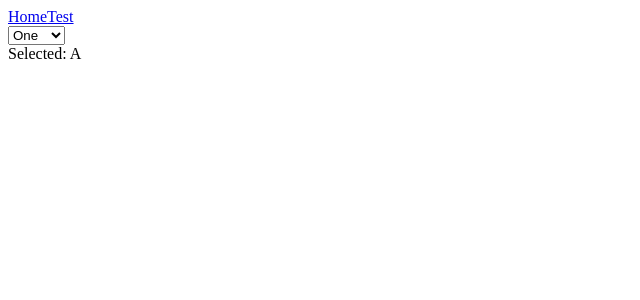
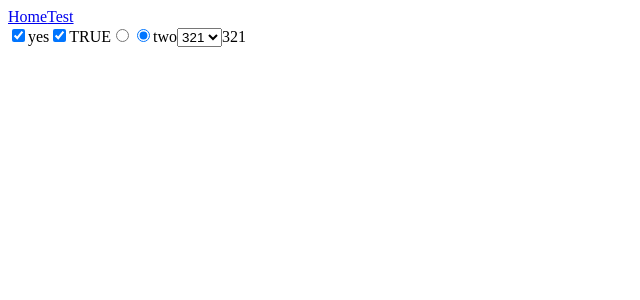
Before and after one commit to javierpb275/vue-test-project, a Vue app: page /test in a window 1280 px wide. Shown: the top 300 px of the page, without its empty margins (0-640 px from the left). Built offline with nearby package versions, Linux system fonts and the light colour scheme.

Commit message:
form input bindings: value bindings

```diff
--- a/src/views/TestView.vue
+++ b/src/views/TestView.vue
@@ -1,23 +1,38 @@
 <script setup>
 import { reactive, computed, ref } from "vue";
+const toggle = ref("yes");
 
-const selected = ref("A");
+const toggle2 = ref("TRUE");
+const dynamicFalseValue = ref("FALSE");
+const dynamicTrueValue = ref("TRUE");
 
-const options = ref([
-  { text: "One", value: "A" },
-  { text: "Two", value: "B" },
-  { text: "Three", value: "C" },
-]);
+const pick = ref("two");
+const first = ref("one");
+const second = ref("two");
+
+const selected = reactive({ number: 321 });
 </script>
 
 <template>
   <main>
+    <input type="checkbox" v-model="toggle" true-value="yes" false-value="no" />
+    <span>{{ toggle }}</span>
+    <input
+      type="checkbox"
+      v-model="toggle2"
+      :true-value="dynamicTrueValue"
+      :false-value="dynamicFalseValue"
+    />
+    <span>{{ toggle2 }}</span>
+
+    <input type="radio" v-model="pick" :value="first" />
+    <input type="radio" v-model="pick" :value="second" />
+    <span>{{ pick }}</span>
+
     <select v-model="selected">
-      <option v-for="option in options" :value="option.value" :key="option">
-        {{ option.text }}
-      </option>
+      <option :value="{ number: 123 }">123</option>
+      <option :value="{ number: 321 }">321</option>
     </select>
-
-    <div>Selected: {{ selected }}</div>
+    <span>{{ selected.number }}</span>
   </main>
 </template>
```
